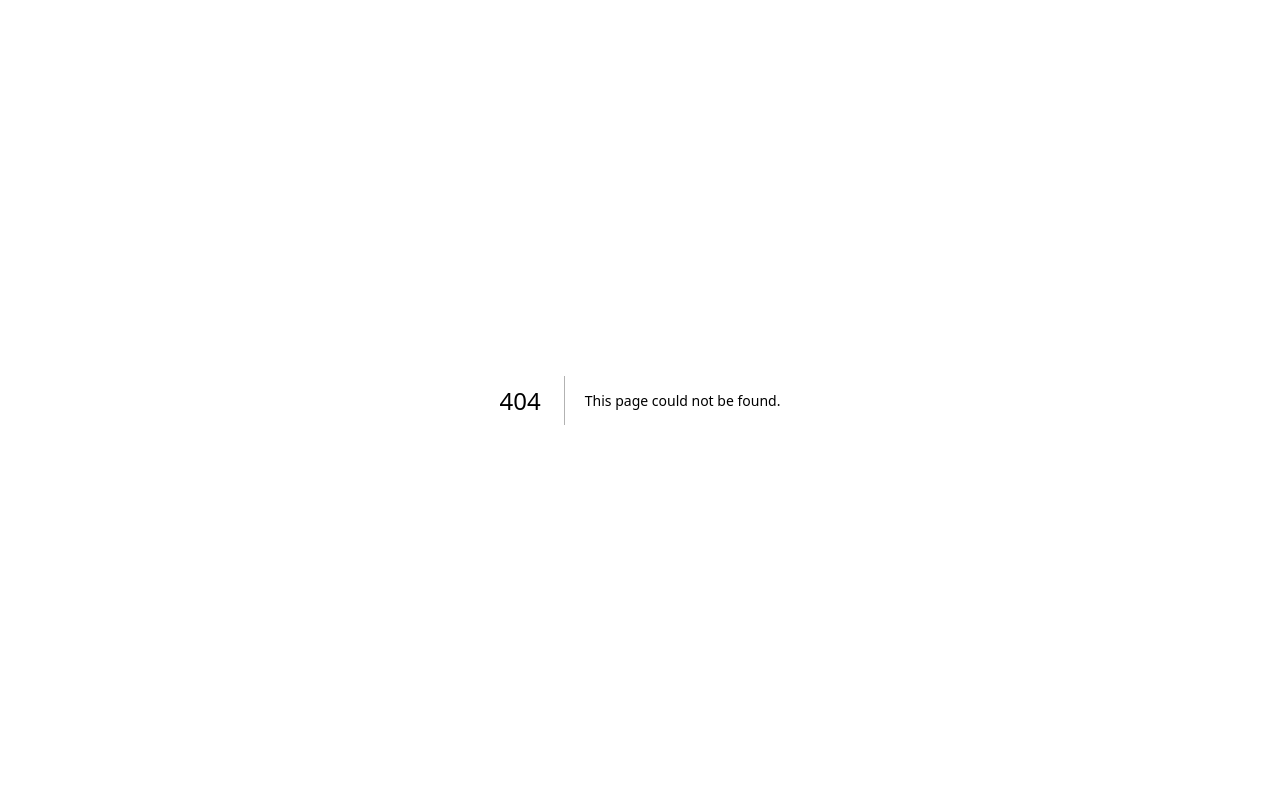
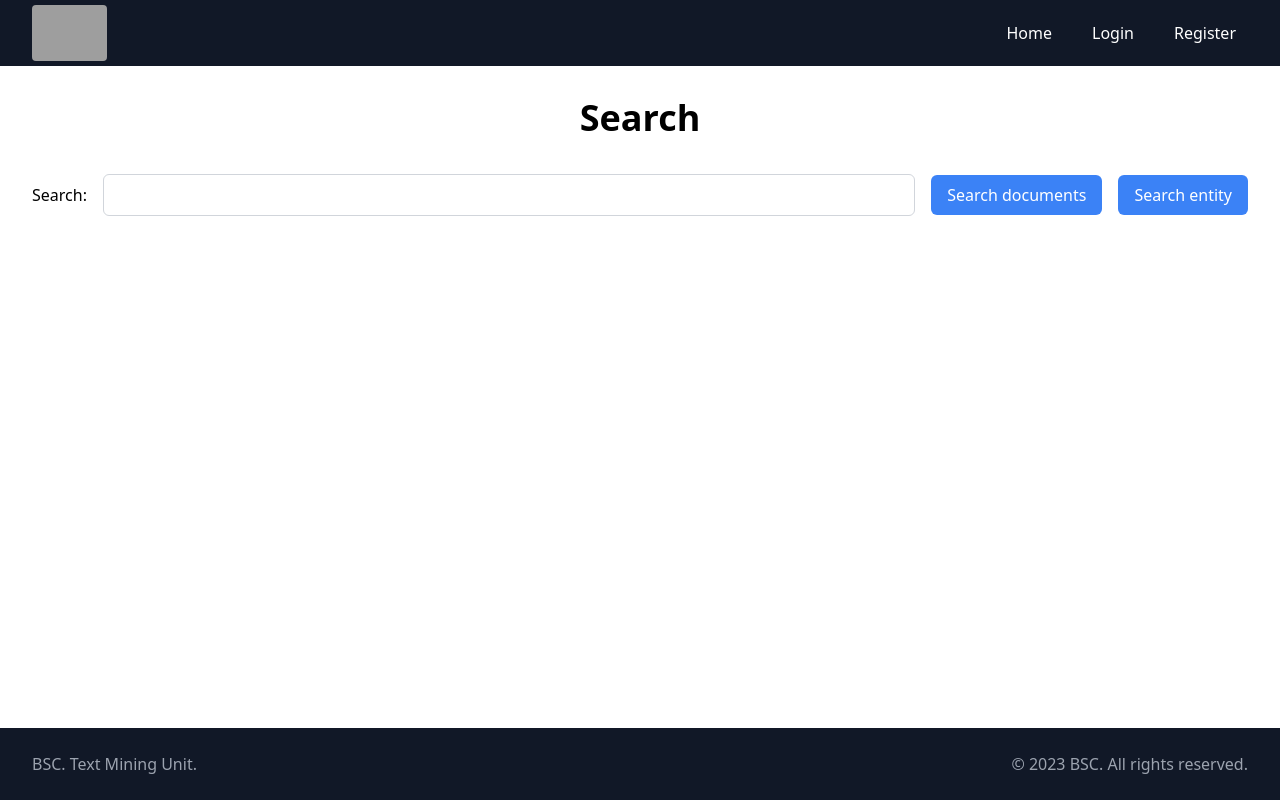
Before and after one commit to TeMU-BSC/BioTextMiner, a Next.js app in the folder frontend/next-project/: page /search in a window 1280 px wide. Before the commit this address had no page. Built offline with nearby package versions, Linux system fonts and the light colour scheme; grey boxes are pictures that could not be loaded.

Commit message:
frontend: search section

```diff
--- a/frontend/next-project/src/components/navbar.tsx
+++ b/frontend/next-project/src/components/navbar.tsx
@@ -62,6 +62,9 @@ const NavBar = () => {
               {/* <div> */}
                 {user ? (
                 <div>
+                  <Link href="/search" className="ml-4 px-3 py-2 rounded-md text-base font-medium">
+                    Search
+                  </Link>
                   <Link href="/corpus" className="ml-4 px-3 py-2 rounded-md text-base font-medium">
                   Corpus
                   </Link>
--- /dev/null
+++ b/frontend/next-project/src/pages/search/index.tsx
@@ -0,0 +1,52 @@
+import Footer from "@/components/footer";
+import NavBar from "@/components/navbar";
+import React from "react";
+
+const SearchPage = () => {
+
+
+
+  return (
+    <div>
+    <NavBar></NavBar>
+    <div className="mx-auto max-w-7xl px-4 sm:px-6 lg:px-8 m-3">
+      <div className="text-center p-5">
+        <h1 className="text-4xl font-bold mb-4">Search</h1>
+      </div>
+      <div className="flex items-center mb-4">
+        <label htmlFor="search" className="mr-4 font-medium">
+          Search:
+        </label>
+        <input
+          type="text"
+          id="search"
+          name="search"
+          className="border border-gray-300 px-4 py-2 rounded-md flex-grow"
+        />
+        <br></br>
+        <div>
+        <button
+          id="search-document-btn"
+          onClick={() => console.log("Search documents")}
+          className="ml-4 bg-blue-500 text-white px-4 py-2 rounded-md hover:bg-blue-600 focus:outline-none focus:ring-2 focus:ring-blue-500 focus:ring-opacity-50"
+        >
+          Search documents
+        </button>
+        <button
+          id="search-entity-btn"
+          onClick={() => console.log("Search entity")}
+          className="ml-4 bg-blue-500 text-white px-4 py-2 rounded-md hover:bg-blue-600 focus:outline-none focus:ring-2 focus:ring-blue-500 focus:ring-opacity-50"
+        >
+          Search entity
+        </button>
+        </div>
+      </div>
+    </div>
+    <div className='absolute inset-x-0 bottom-0'>
+      <Footer></Footer>
+    </div>
+    </div>
+  );
+};
+
+export default SearchPage;
```
